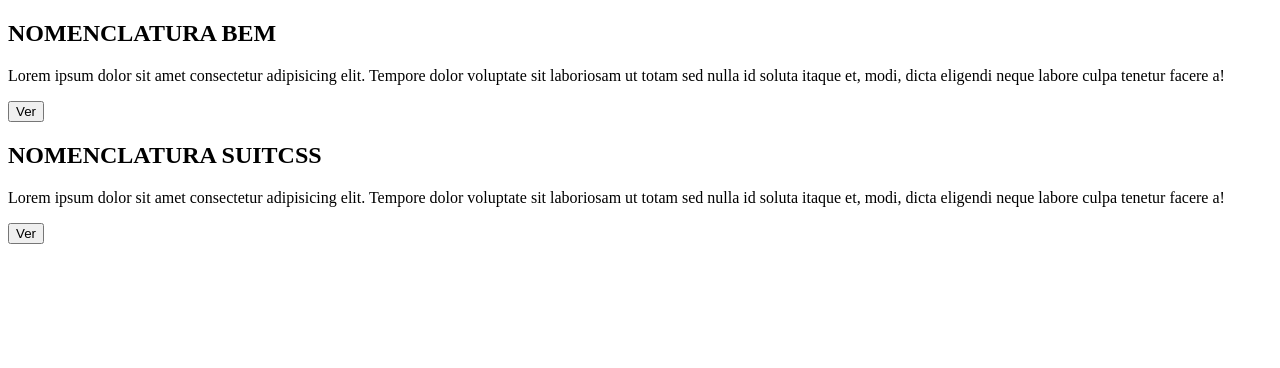
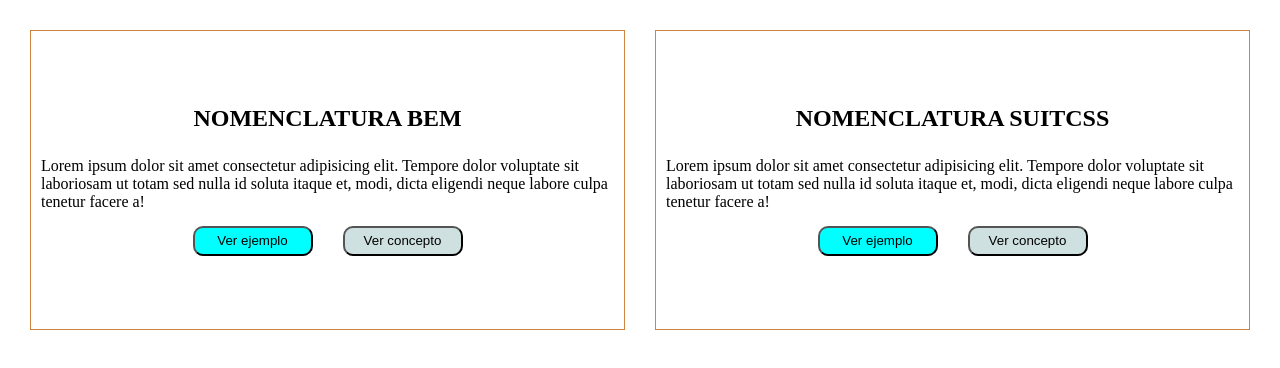
Before and after one commit to ronaldjeq9512/semana6_s2_homework_nomenclatura_bem_suitcss, a plain HTML site: page index.html in a window 1280 px wide. Drawn offline with Linux system fonts and the light colour scheme.

Commit message:
finish updated files

```diff
--- a/index.html
+++ b/index.html
@@ -7,6 +7,7 @@
     <title>Document</title>
 </head>
 <body>
+    <main>
         <!-- Según la nomenclatura BEM cuando nombramos un
         bloque lo escribimos como en el elemento section -->
         <section class="section">
@@ -18,10 +19,13 @@
             </Header>
             <article>
                 <p>Lorem ipsum dolor sit amet consectetur adipisicing elit. Tempore dolor voluptate sit laboriosam ut totam sed nulla id soluta itaque et, modi, dicta eligendi neque labore culpa tenetur facere a!</p>
+                <div class="article__buttons__container">
                      <!-- Según la nomenclatura BEM cuando nombramos un
                     modificador de un elemento de un bloque, escribimos primero el bloque y
                     luego dos  __   luego el elemento y seguido de -- el modificador -->
-            <Button class="article__button article__button--active">Ver</Button>
+                    <Button class="article__button article__button--active">Ver ejemplo</Button>
+                    <Button class="article__button">Ver concepto</Button>
+                </div>
             </article>
         </section>
         <!-- Según la nomenclatura SUITCSS cuando nombramos un
@@ -36,11 +40,17 @@
             </Header>
             <article>
                 <p>Lorem ipsum dolor sit amet consectetur adipisicing elit. Tempore dolor voluptate sit laboriosam ut totam sed nulla id soluta itaque et, modi, dicta eligendi neque labore culpa tenetur facere a!</p>
+                <div class="Article-buttonsContainer">
                     <!-- Según la nomenclatura SUITCSS cuando nombramos un
                     modificador de un elemento de un bloque, escribimos primero el bloque y
                     luego -  luego el elemento y seguido de -- el modificador -->
-            <Button class="Article-button Article-button--active">Ver</Button>
+                    <Button class="Article-button Article-button--active">Ver ejemplo</Button>
+                    <Button class="Article-button">Ver concepto</Button>
+                </div>
+
             </article>
         </section>
+    </main>
+
 </body>
 </html>
--- a/style.css
+++ b/style.css
@@ -0,0 +1,88 @@
+*,*::before,*::after{
+    box-sizing: border-box;
+    margin: 0;
+    padding: 0;
+}
+
+main {
+    display: flex;
+    flex-wrap: wrap;
+    justify-content: space-between;
+    align-items: center;
+    padding: 30px;
+    gap: 30px;
+}
+
+.section {
+    display: flex;
+    flex-direction: column;
+    flex: 1;
+    min-width: 200px;
+    height: 300px;
+    justify-content: center;
+    border: 1px solid peru;
+    padding: 10px;
+    background-color: white;
+}
+
+.section__title {
+    text-align: center;
+    margin-block: 10px;
+}
+
+p {
+    margin-block: 15px;
+}
+
+.article__buttons__container {
+    display: flex;
+    gap: 30px;
+    justify-content: center;
+    margin-block: 10px;
+}
+
+.article__button {
+   width: 120px;
+   height: 30px;
+   background-color: rgb(207, 224, 224);
+   border-radius: 10px;
+}
+
+.article__button--active {
+    background-color: aqua;
+}
+
+.Section {
+    display: flex;
+    flex-direction: column;
+    flex: 1;
+    min-width: 200px;
+    height: 300px;
+    justify-content: center;
+    border: 1px solid peru;
+    padding: 10px;
+    background-color: white;
+}
+
+.Section-Title {
+    text-align: center;
+    margin-block: 10px;
+}
+
+.Article-buttonsContainer {
+    display: flex;
+    gap: 30px;
+    justify-content: center;
+    margin-block: 10px;
+}
+
+.Article-button {
+   width: 120px;
+   height: 30px;
+   background-color: rgb(207, 224, 224);
+   border-radius: 10px;
+}
+
+.Article-button--active {
+    background-color: aqua;
+}
```
Also changed, not shown: 1 other file. Lines whose indentation alone changed are shown as unchanged.
